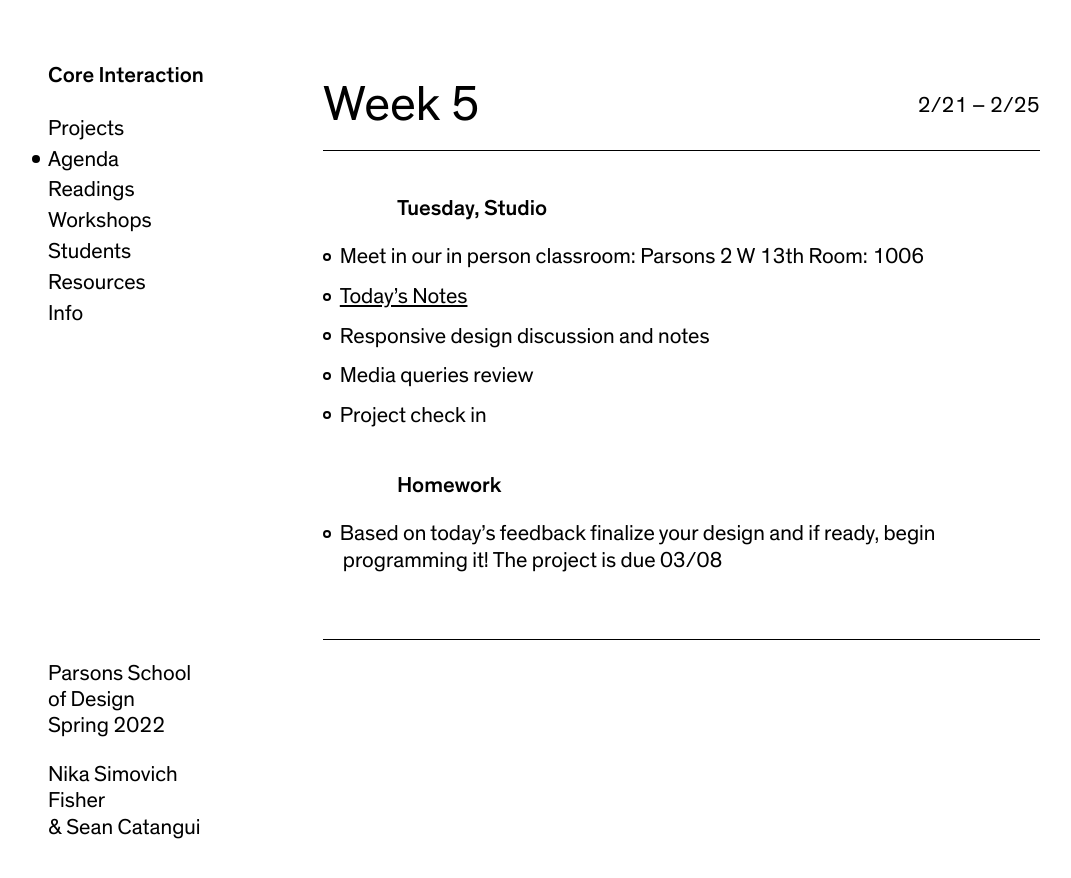
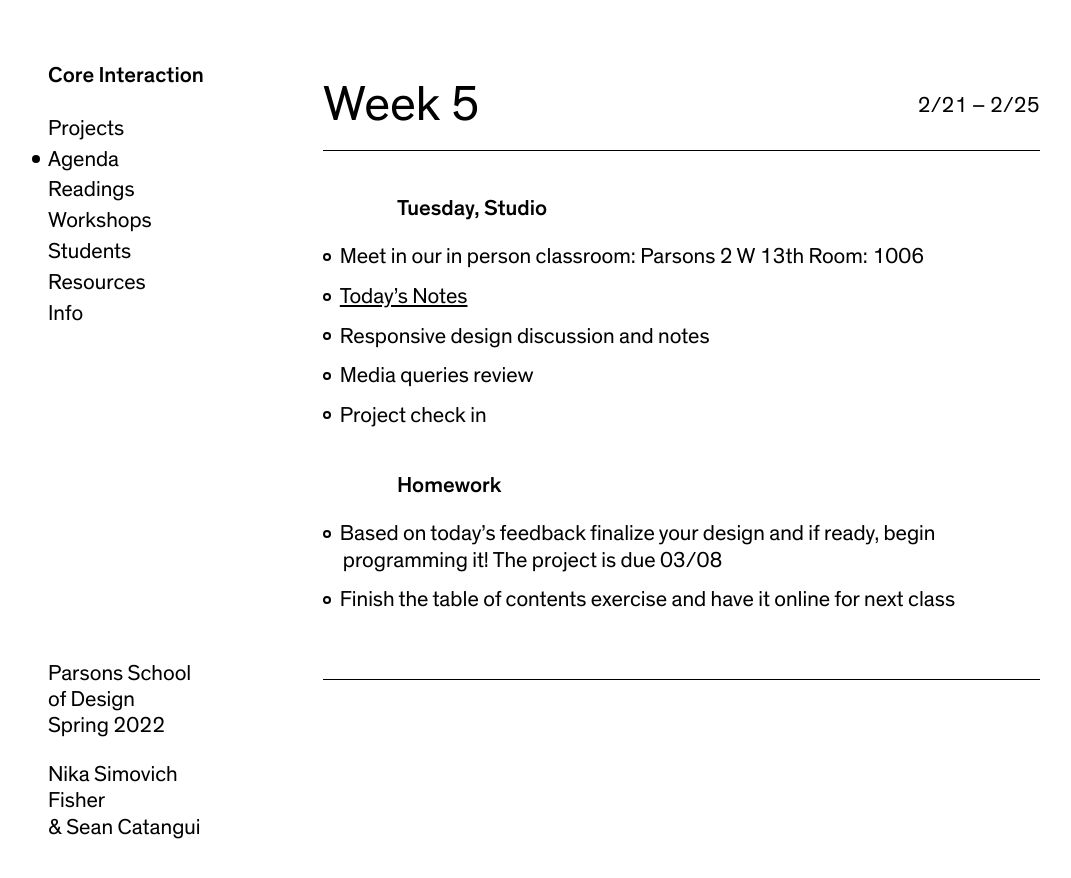
Before and after one commit to nikasimovich/cis22, a Jekyll site: the page built from _agendas/week-5.md, in a window 1280 px wide. Shown: the top 878 px of the page, without its empty margins (12-1083 px from the left). Built offline with Jekyll 4.4.1, drawn with Linux system fonts in a browser that asks for light colours.

Commit message:
Add agenda'

```diff
--- a/_agendas/week-5.md
+++ b/_agendas/week-5.md
@@ -17,5 +17,6 @@ summary:          Responsive Design, media queries, project development
 
 ### Homework
 - Based on today&rsquo;s feedback finalize your design and if ready, begin programming it! The project is due 03/08
+- Finish the table of contents exercise and have it online for next class
 
 ---
```
